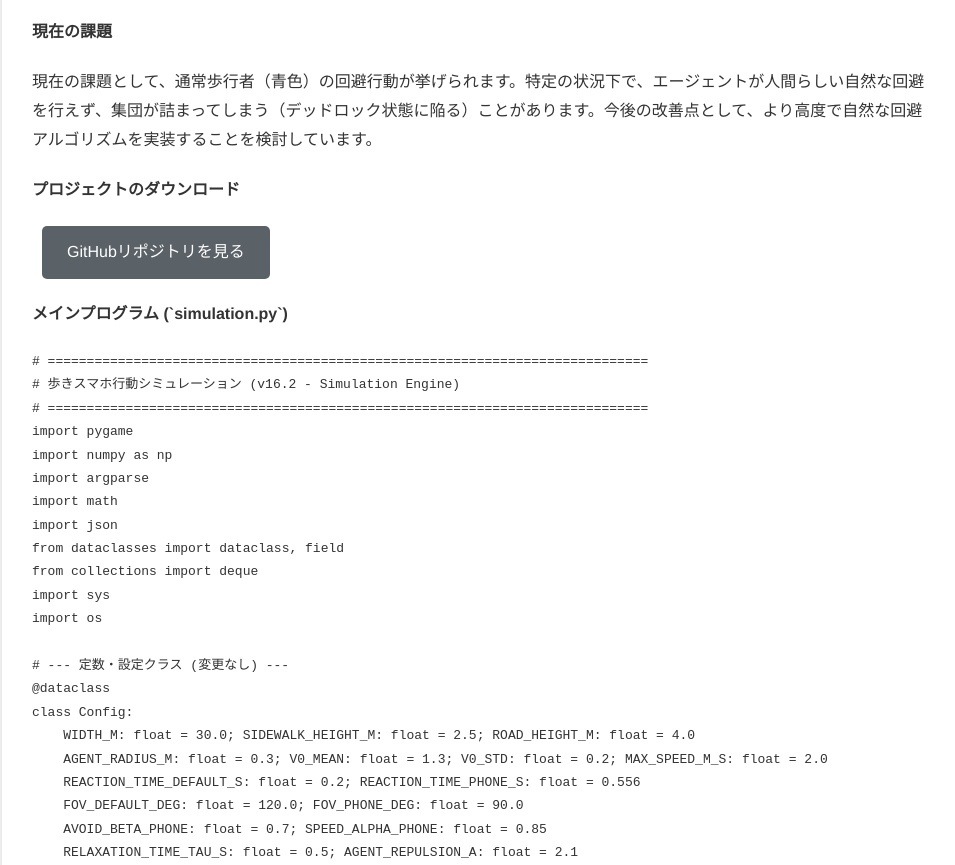
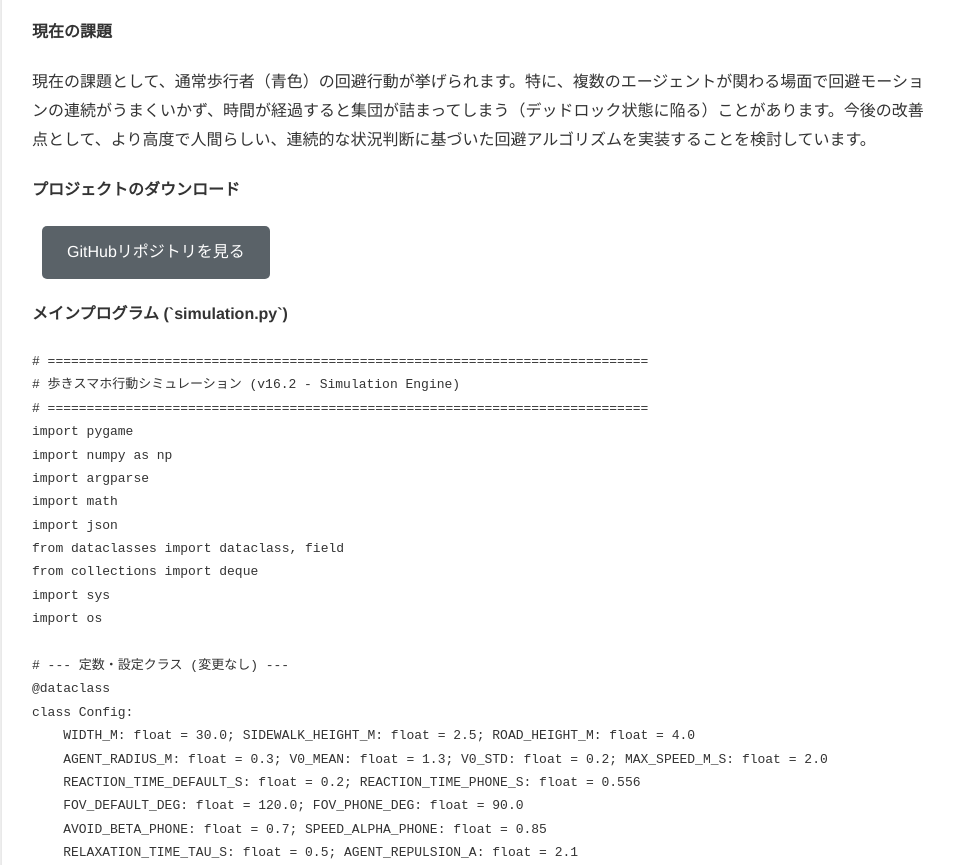
Before and after one commit to jyouhou291/takei-portfolio, a plain HTML site: page index.html in a window 1280 px wide. Shown: the part 3372-4237 px from the top of the page, without its empty margins (158-1113 px from the left). Drawn offline with Linux system fonts and the light colour scheme.

Commit message:
Update project issue description

```diff
--- a/index.html
+++ b/index.html
@@ -267,7 +267,7 @@
 
                 <h4>現在の課題</h4>
                 <p>
-                    現在の課題として、通常歩行者（青色）の回避行動が挙げられます。特定の状況下で、エージェントが人間らしい自然な回避を行えず、集団が詰まってしまう（デッドロック状態に陥る）ことがあります。今後の改善点として、より高度で自然な回避アルゴリズムを実装することを検討しています。
+                    現在の課題として、通常歩行者（青色）の回避行動が挙げられます。特に、複数のエージェントが関わる場面で回避モーションの連続がうまくいかず、時間が経過すると集団が詰まってしまう（デッドロック状態に陥る）ことがあります。今後の改善点として、より高度で人間らしい、連続的な状況判断に基づいた回避アルゴリズムを実装することを検討しています。
                 </p>
 
                 <h4>プロジェクトのダウンロード</h4>
```
